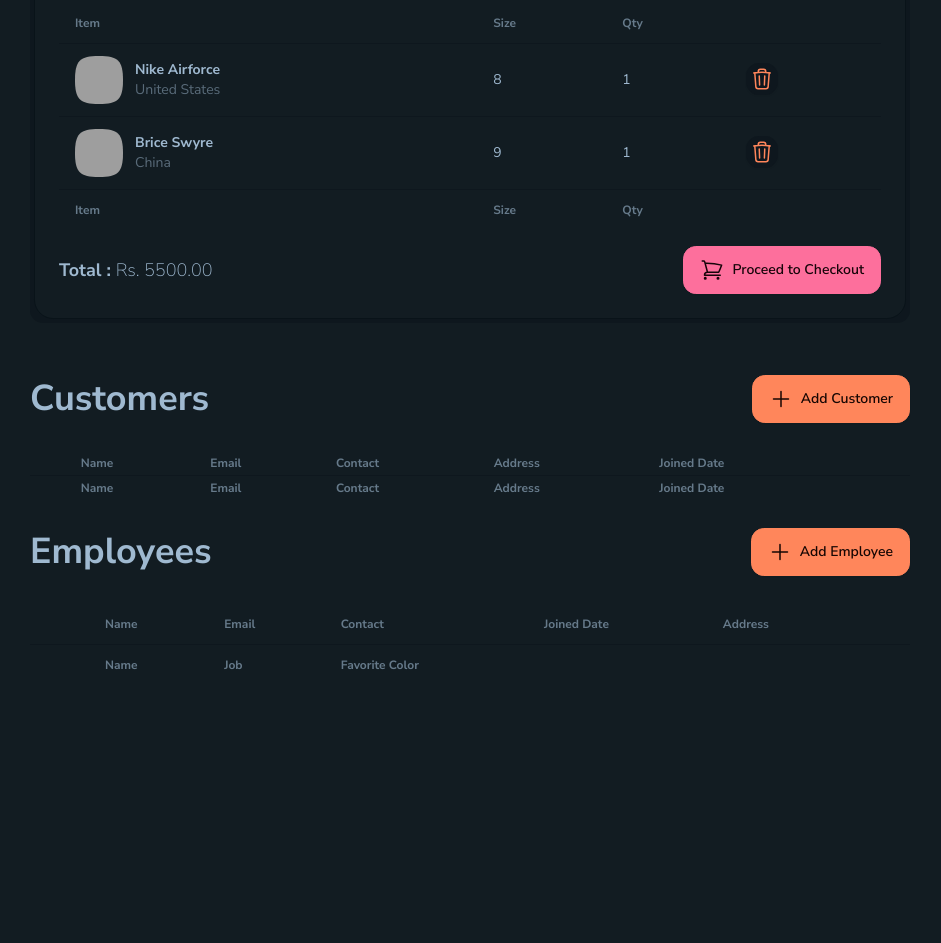
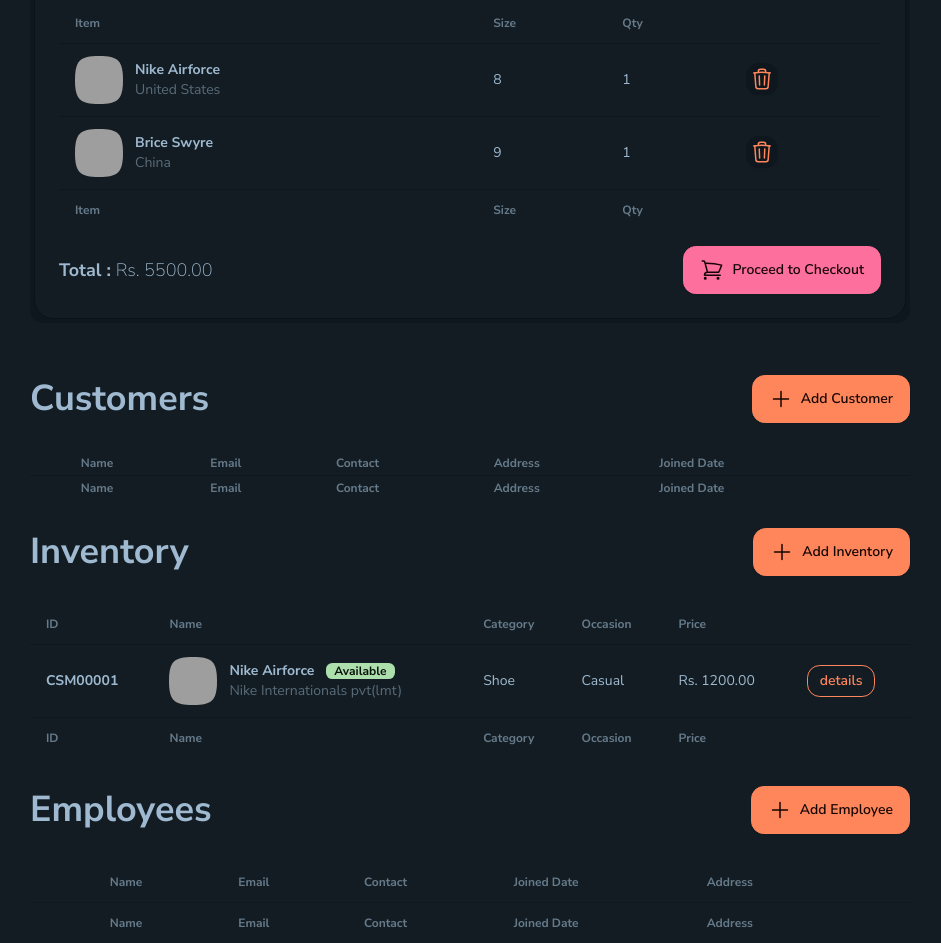
Before and after one commit to viniduminsara/Hello_Shoe_Management_System_Frontend, a website built with Vite: page index.html in a window 1280 px wide. Shown: the part 2325-3268 px from the top of the page, without its empty margins (290-1231 px from the left). Before the commit the page ends 3010 px from the top, so only its background shows below. Built offline with nearby package versions, Linux system fonts and the light colour scheme; grey boxes are pictures that could not be loaded; files whose address does not match are found by name.

Commit message:
create inventory form

```diff
--- a/index.html
+++ b/index.html
@@ -717,9 +717,84 @@
 
             </section>
 
+            <section id="inventory">
+                <div class="flex justify-between items-center ">
+                    <h1 class="text-4xl font-bold my-8">Inventory</h1>
+
+                    <button class="btn btn-primary" id="add_inventory_btn">
+                        <svg xmlns="http://www.w3.org/2000/svg" fill="none" viewBox="0 0 24 24" stroke-width="1.5"
+                             stroke="currentColor" class="w-6 h-6">
+                            <path stroke-linecap="round" stroke-linejoin="round" d="M12 4.5v15m7.5-7.5h-15"/>
+                        </svg>
+                        Add Inventory
+                    </button>
+                </div>
+
+                <div class="overflow-x-auto">
+                    <table class="table">
+                        <!-- head -->
+                        <thead>
+                        <tr>
+                            <th>ID</th>
+                            <th>Name</th>
+                            <th>Category</th>
+                            <th>Occasion</th>
+                            <th>Price</th>
+                            <th></th>
+                        </tr>
+                        </thead>
+                        <tbody>
+                        <!-- row 1 -->
+                        <tr>
+                            <th>CSM00001</th>
+                            <td>
+                                <div class="flex items-center gap-3">
+                                    <div class="avatar">
+                                        <div class="mask mask-squircle w-12 h-12">
+                                            <img src="https://images.unsplash.com/photo-1597045566677-8cf032ed6634?q=80&w=1887&auto=format&fit=crop&ixlib=rb-4.0.3&ixid=M3wxMjA3fDB8MHxwaG90by1wYWdlfHx8fGVufDB8fHx8fA%3D%3D"
+                                                 alt="Avatar Tailwind CSS Component"/>
+                                        </div>
+                                    </div>
+                                    <div>
+                                        <div class="font-bold">
+                                            Nike Airforce
+                                            <span class="badge badge-success badge-sm mx-2">Available</span>
+                                        </div>
+                                        <div class="text-sm opacity-50">Nike Internationals pvt(lmt)</div>
+                                    </div>
+                                </div>
+                            </td>
+                            <td>Shoe</td>
+                            <td>Casual</td>
+                            <td>Rs. 1200.00</td>
+                            <th>
+                                <button class="btn btn-outline btn-primary btn-sm">details</button>
+                            </th>
+                        </tr>
+                        </tbody>
+                        <!-- foot -->
+                        <tfoot>
+                        <tr>
+                            <th>ID</th>
+                            <th>Name</th>
+                            <th>Category</th>
+                            <th>Occasion</th>
+                            <th>Price</th>
+                            <th></th>
+                        </tr>
+                        </tfoot>
+
+                    </table>
+                </div>
+
+                <div id="inventory_form">
+
+                </div>
+            </section>
+
             <section id="employee">
                 <div class="flex justify-between items-center ">
-                    <h1 class="text-4xl font-bold my-8">Employees</h1>
+                                        <h1 class="text-4xl font-bold my-8">Employees</h1>
 
                     <button class="btn btn-primary" id="add_employee_btn" onclick="new_employee_form.showModal()">
                         <svg xmlns="http://www.w3.org/2000/svg" fill="none" viewBox="0 0 24 24" stroke-width="1.5"
@@ -828,8 +903,10 @@
                         <tr>
                             <th></th>
                             <th>Name</th>
-                            <th>Job</th>
-                            <th>Favorite Color</th>
+                            <th>Email</th>
+                            <th>Contact</th>
+                            <th>Joined Date</th>
+                            <th>Address</th>
                             <th></th>
                         </tr>
                         </tfoot>
@@ -892,7 +969,7 @@
                 </a>
             </li>
             <li>
-                <a>
+                <a id="inventory_nav">
                     <svg xmlns="http://www.w3.org/2000/svg" fill="none" viewBox="0 0 24 24" stroke-width="1.5"
                          stroke="currentColor" class="w-6 h-6">
                         <path stroke-linecap="round" stroke-linejoin="round"
--- a/src/controller/navigationController.js
+++ b/src/controller/navigationController.js
@@ -4,8 +4,11 @@
     const customer_section = $('#customer');
     const order_section = $('#order');
     const employee_section = $('#employee');
+    const inventory_section = $('#inventory');
 
-    const sections = [dashboard_section, products_section, customer_section, order_section, employee_section];
+    const sections = [
+        dashboard_section, products_section, customer_section, order_section, employee_section, inventory_section
+    ];
     const links = $('.menu a');
 
     function removeAllSections() {
@@ -51,4 +54,10 @@
         $('#employee').css('display', 'block');
         highlightLink('#employee_nav');
     });
+
+    $('#inventory_nav').on('click', () => {
+        removeAllSections();
+        $('#inventory').css('display', 'block');
+        highlightLink('#inventory_nav');
+    });
 });
```
